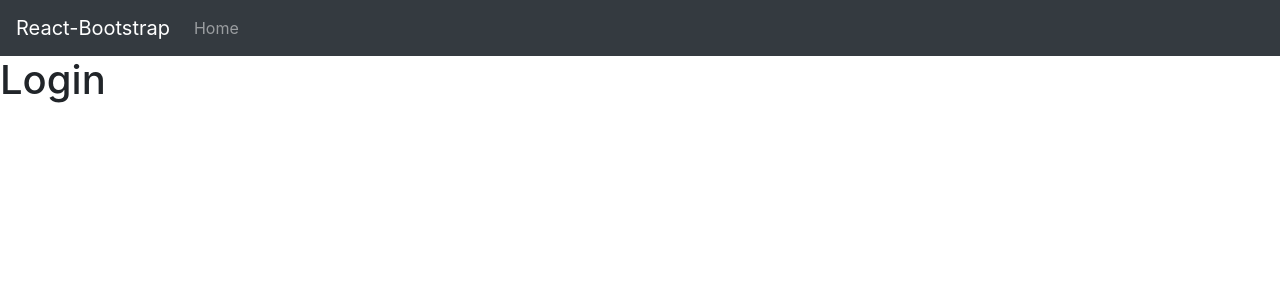
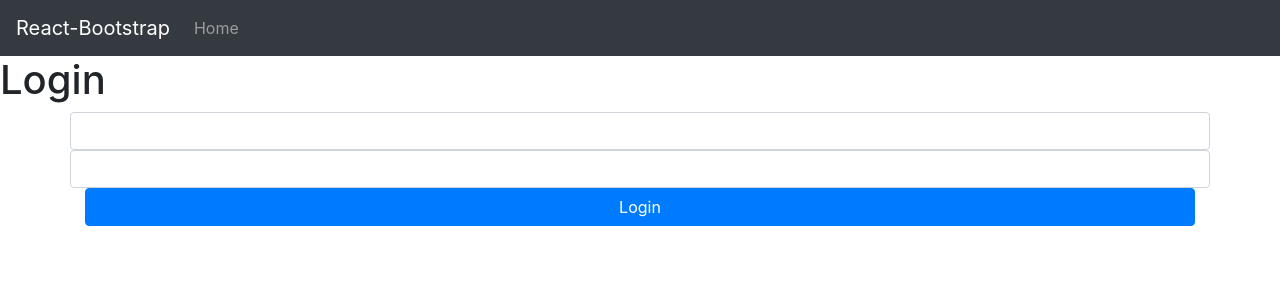
Before and after one commit to guru-schnecke/node-react-demo, a React (Create React App) app in the folder running/: page /login in a window 1280 px wide. Shown: the top 300 px of the page. Built offline with nearby package versions, Linux system fonts and the light colour scheme; no server answers.

Commit message:
added token auth

```diff
--- a/running/src/App.js
+++ b/running/src/App.js
@@ -16,9 +16,14 @@ export default class App extends Component {
   };
 
   fetchItems = () => {
-    Axios.get(`${URL}/items`)
+    Axios.get(`${URL}/items`, {
+      headers: {
+        "x-auth-token":
+          "eyJhbGciOiJIUzI1NiIsInR5cCI6IkpXVCJ9.eyJ1c2VyIjp7ImlkIjoiNWY0NWQyMzg5MTYxZWRiY2FiNTQ2MDEzIn0sImlhdCI6MTU5ODQxMzY2NiwiZXhwIjoxOTU4NDEzNjY2fQ.D9oMAE3sbi7_jjs8Wr61exjyCRzGd_ZKqABwS0GdArQ",
+      },
+    })
       .then((res) => {
-        // console.log(res.data);
+        console.log(res.data);
         // if (this.mounted) {
         this.setState({ items: res.data.items });
         // }
@@ -26,6 +31,15 @@ export default class App extends Component {
       .catch((err) => {
         console.log(err);
       });
+  };
+
+  loginHandler = (credentials) => {
+    //login here
+    Axios.post(`${URL}/auth/login`, credentials)
+      .then((res) => {
+        console.log(res.data);
+      })
+      .catch((err) => console.log(err));
   };
 
   componentDidMount() {
@@ -50,7 +64,11 @@ export default class App extends Component {
           <Route path="/item/add" exact render={() => <AddItem />} />
           <Route path="/item/:id" component={Item} />
           <Route path="/register" exact render={() => <Register />} />
-          <Route path="/login" exact render={() => <Login />} />
+          <Route
+            path="/login"
+            exact
+            render={() => <Login login={this.loginHandler} />}
+          />
         </Switch>
       </Router>
     );
--- a/running/src/component/auth/Login.jsx
+++ b/running/src/component/auth/Login.jsx
@@ -1,10 +1,49 @@
 import React, { Component } from "react";
+import { Row, Form, Button, Container } from "react-bootstrap";
+import Axios from "axios";
 
+const URL = process.env.REACT_APP_URL;
 export default class Login extends Component {
+  state = {
+    email: "",
+    password: "",
+  };
+
+  changeHandler = (e) => {
+    this.setState({ [e.target.name]: e.target.value });
+  };
+
+  loginHandler = () => {
+    //login here
+    this.props.login(this.state);
+  };
+
   render() {
     return (
       <div>
         <h1>Login</h1>
+        <div>
+          <Container>
+            <Row>
+              <Form.Control
+                name="email"
+                type="email"
+                onChange={this.changeHandler}
+              />
+            </Row>
+            <Row>
+              <Form.Control
+                name="password"
+                type="password"
+                onChange={this.changeHandler}
+              />
+            </Row>
+            <Button variant="primary" block onClick={this.loginHandler}>
+              {" "}
+              Login
+            </Button>
+          </Container>
+        </div>
       </div>
     );
   }
```
Also changed, not shown: 1 other file (tests, documents, lock files or other folders).
